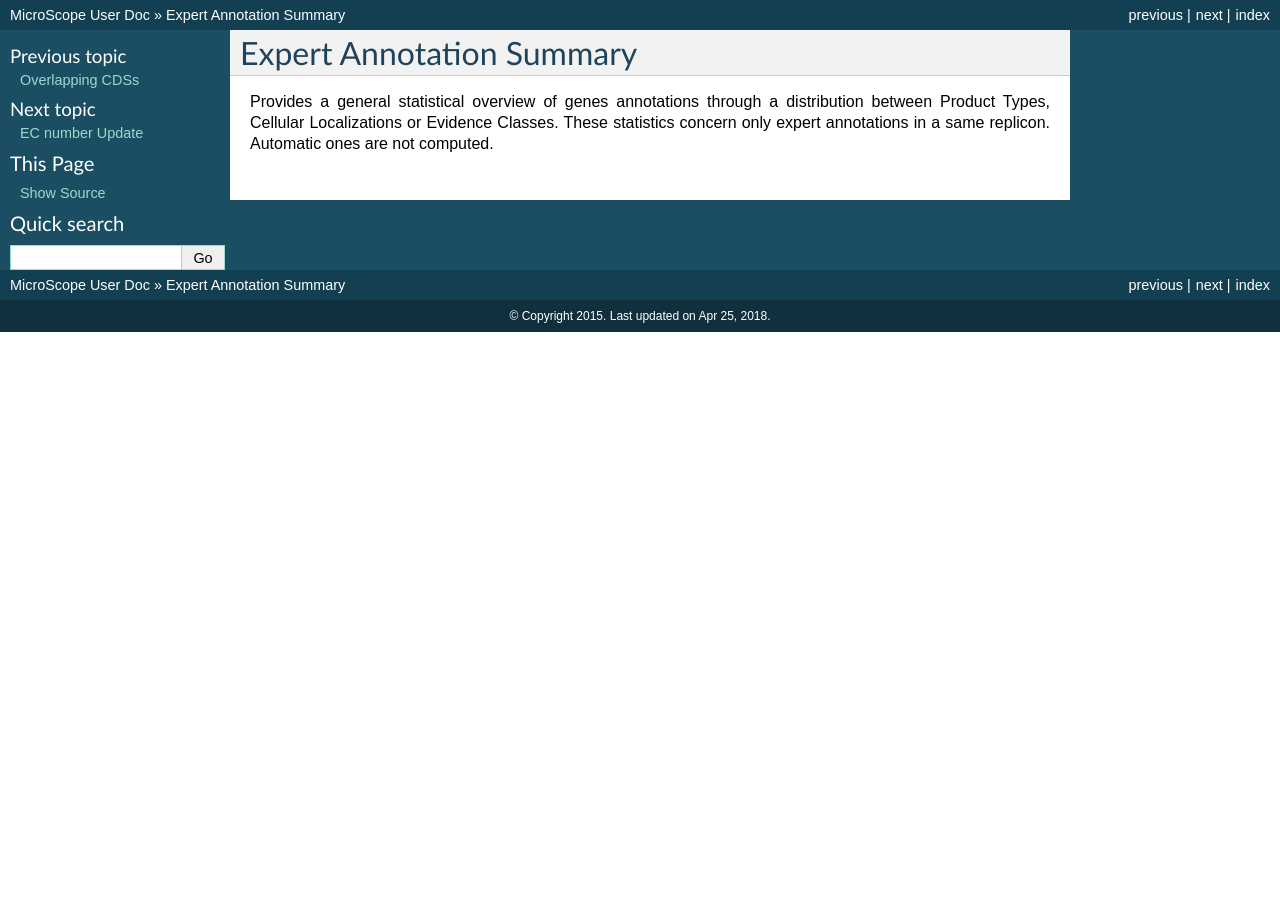
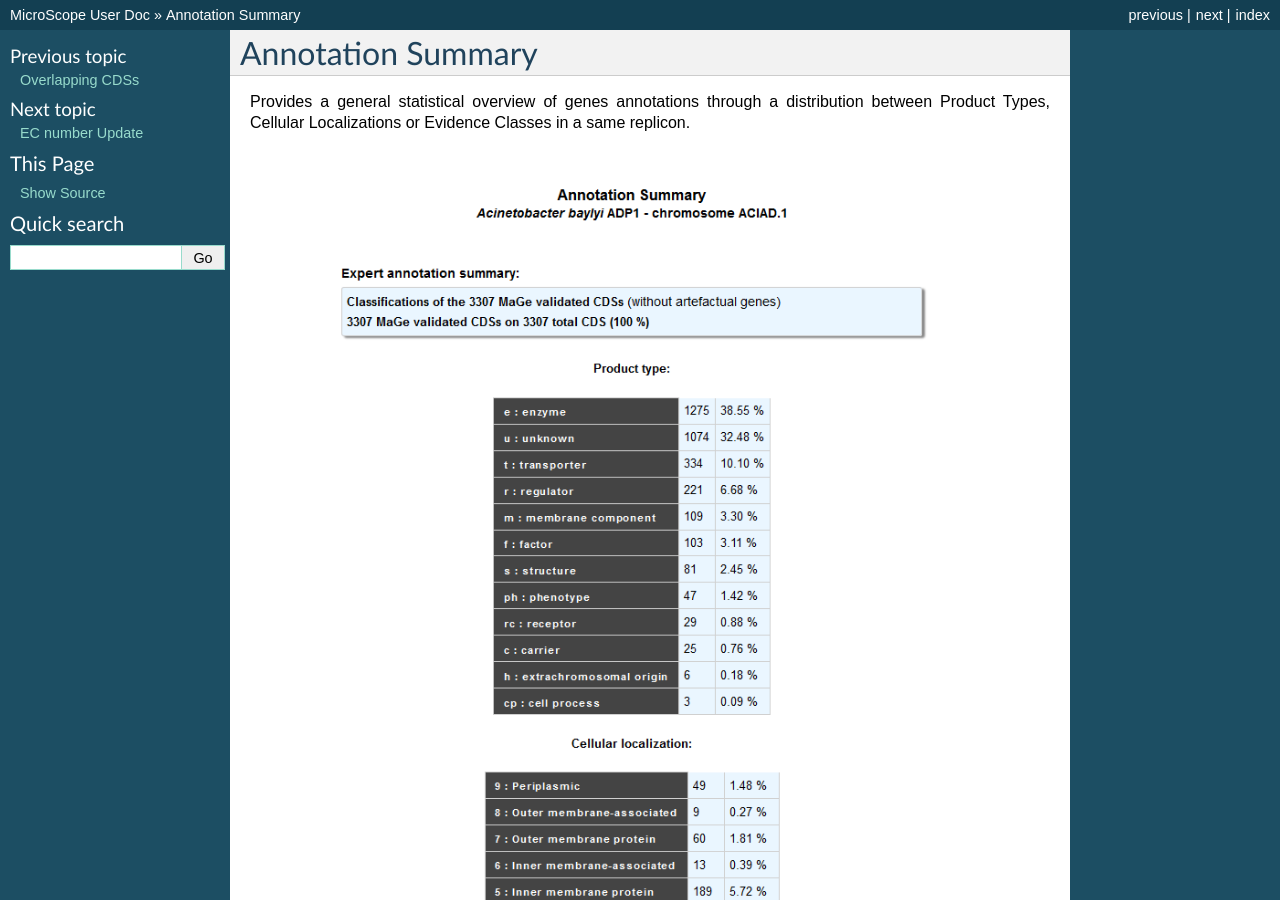
Before and after one commit to labgem/microscope-user-doc, a Sphinx documentation site: the page built from docs/content/mage/bilanAnnotationExpert.rst, in a window 1280 px wide and 900 px high. Built offline with Sphinx 7.4.7, drawn with Linux system fonts in a browser that asks for light colours; formulas are drawn with MathJax 3.

Commit message:
Update bilanAnnotationExpert.rst

```diff
--- a/docs/content/mage/bilanAnnotationExpert.rst
+++ b/docs/content/mage/bilanAnnotationExpert.rst
@@ -1,5 +1,12 @@
 #########################
-Expert Annotation Summary
+Annotation Summary
 #########################
 
-Provides a general statistical overview of genes annotations through a distribution between Product Types, Cellular Localizations or Evidence Classes. These statistics concern only expert annotations in a same replicon. Automatic ones are not computed.
+Provides a general statistical overview of genes annotations through a distribution between Product Types, Cellular Localizations or Evidence Classes in a same replicon.
+
+
+.. image:: img/Annot_summary.PNG
+
+.. image:: img/Annot_summary2.PNG
+
+.. image:: img/Annot_summary3.PNG
```
